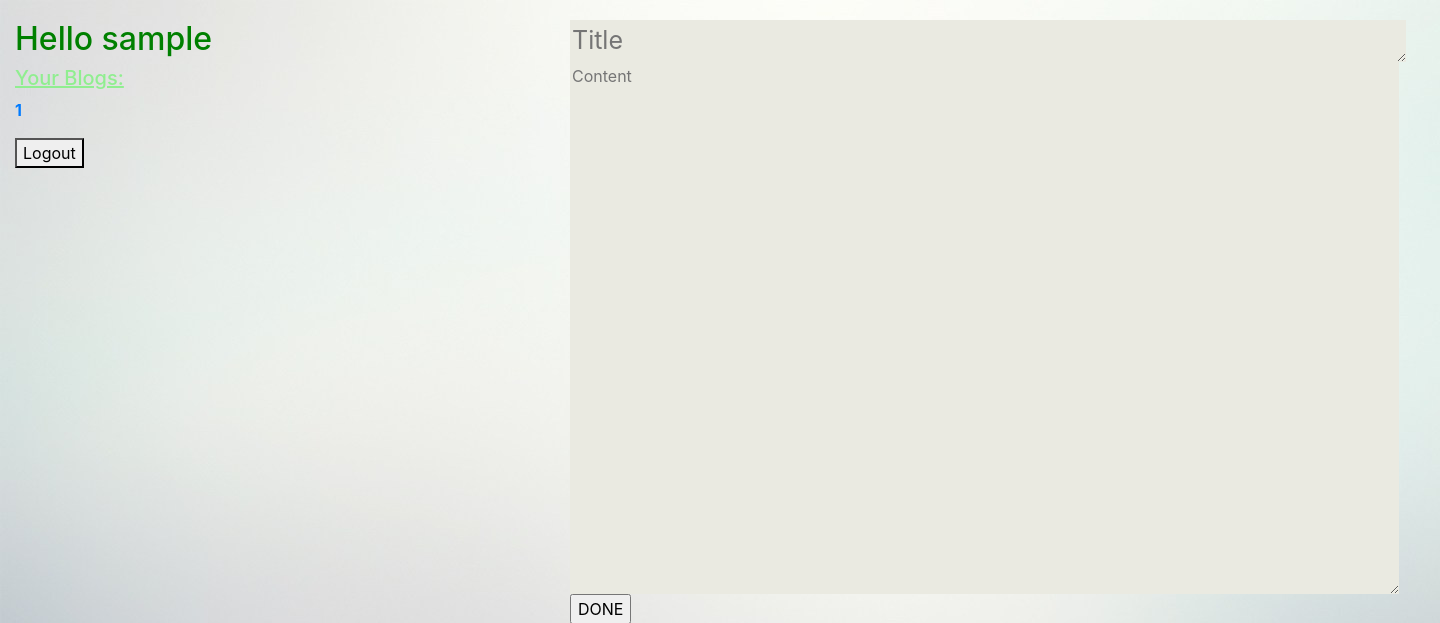
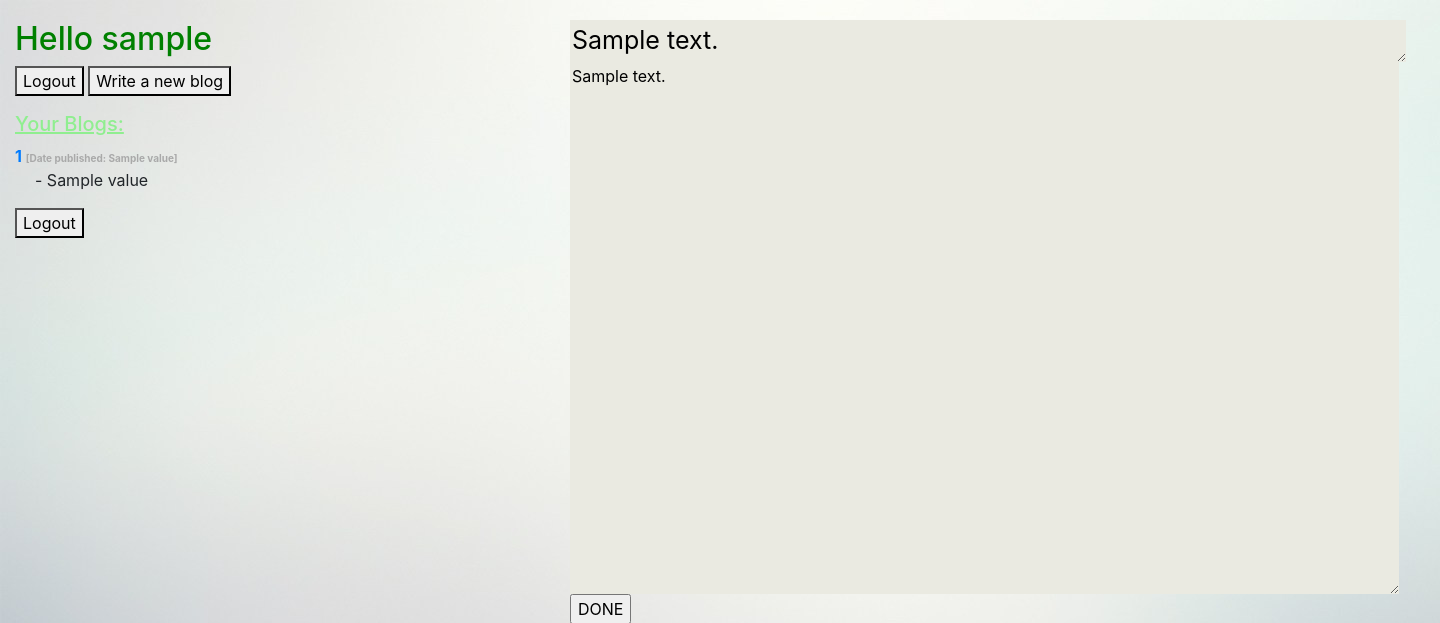
Before and after one commit to suprateekn/beginner_project, a Python web app: template Blogin'/template/home.html in a window 1440 px wide. Shown: the top 623 px of the page. Run offline with Jinja, Linux system fonts and the light colour scheme; the template is opened without the code that fills it: most values are stand-ins (such as "Sample title", 1, 10 or a date in 2020); some libraries are stand-ins or nearby versions.

Commit message:
navigation to existing blogs enabled

```diff
--- a/Blogin'/blogin_db_operations.py
+++ b/Blogin'/blogin_db_operations.py
@@ -89,7 +89,7 @@ def fetch_from_db(col, tab_name, where_attr, val):
     res = cur.fetchone()
 
 
-    return res[0]
+    return res
 
 def fetch_multiple_vals_from_db(col, tab_name, where_attr, val):
     """Fetch the desired column of the user logged in.
--- a/Blogin'/template/home.html
+++ b/Blogin'/template/home.html
@@ -12,17 +12,39 @@
   	<script src="https://maxcdn.bootstrapcdn.com/bootstrap/4.3.1/js/bootstrap.min.js"></script>
 
 	<title>Blog In</title>
+
+	<style type="text/css">
+		#date_published
+		{
+			font-size: 10px;
+			color: darkgrey;
+			display: inline;
+		}
+
+		#greeting
+		{
+			color: green;
+			padding-top: 20px;
+		}
+	</style>
 </head>
 <body style="background-image: url('/Grey-Gradient-Background.jpg');">
 	<div class="container row">
 		<div class="col-md-6">
-			<h2 style="color: green; padding-top: 20px;">Hello {{ user_name }}</h2>
+			<h2 id="greeting">Hello {{ user_name[0] }}</h2>
+
+
+			<form action="http://localhost:8004/login" method="GET">
+				<button type="submit">Logout</button>
+				<button formaction="http://localhost:8004/home">Write a new blog</button>
+				<input type="hidden" name="user_email" value = "{{ user_email }}">
+			</form>
 			<div id = "blog_list">
 				<h5 style="color: lightgreen;"><u>Your Blogs:</u></h4>
 				<dl>
-				{% for t in title %}
-					<dt><a href="http://localhost:8004/home/{{ t[0] }}">{{ t[0] }}</a></dt>
-
+				{% for v in values %}
+					<dt><a href="http://localhost:8004/home/blog/{{ v[3] }}">{{ v[0] }}</a> <p id="date_published">[Date published: {{ v[2] }}]</p></dt>
+					<dd style="margin-left: 20px !important;">- {{ v[1] }}</dd>
 				{% endfor %}
 				</dl>
 			</div>
@@ -34,14 +56,14 @@
 		<div class="col-md-6" >
 			<form action = "http://localhost:8004/home/" method = "POST">
 				<div style=" padding-top: 20px;">
-					<textarea rows="1" cols="51" style=" background-color: #eaeae1; font-size: 25px; border : none;" placeholder="Title" name="title"></textarea>
+					<textarea rows="1" cols="51" style=" background-color: #eaeae1; font-size: 25px; border : none;" placeholder="Title" name="title" required >{{ blog_content[0] }}</textarea>
 				</div>
 
 				<div>
-					<textarea rows="22" cols="79" style=" background-color: #eaeae1; border : none;"placeholder="Content" name="blog" ></textarea>
+					<textarea rows="22" cols="79" style=" background-color: #eaeae1; border : none;"placeholder="Content" name="blog" required >{{ blog_content[1] }}</textarea>
 				</div>
 				<div>
-					<input type="hidden" name="user_name" value = '{{ user_name }}'>
+					<input type="hidden" name="user_name" value = '{{ user_name[0] }}'>
 					<input type="hidden" name="email" value = '{{ user_email }}'>
 				</div>
 				<input type="submit" value="DONE">
```
Also changed, not shown: Blogin'/server.py (+15 -2 lines), Blogin'/server_utils.py (+20 -7 lines), Blogin'/routes/main.py (line endings or trailing spaces).
